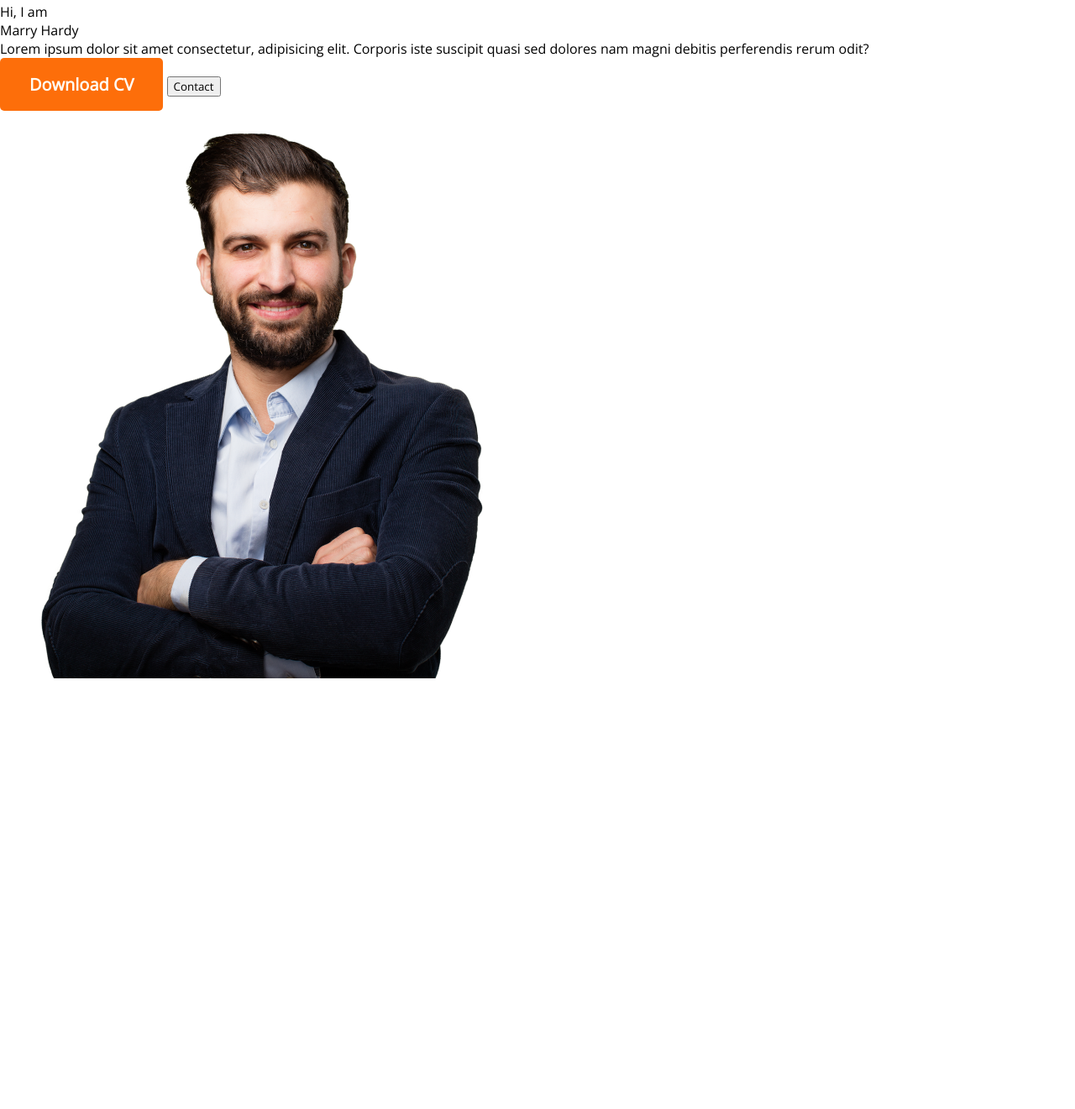
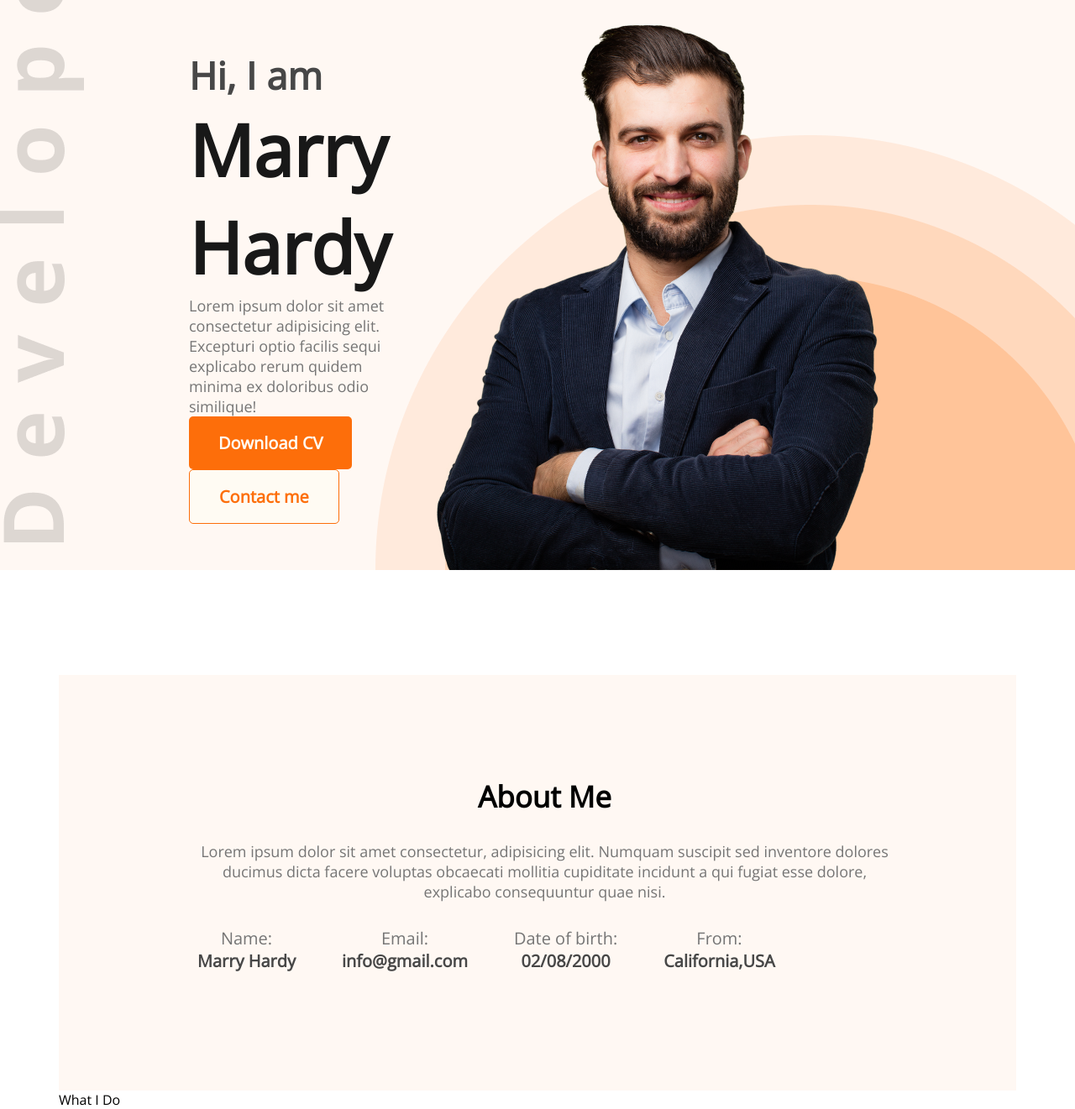
Before and after one commit to Fuad-221b/Tazin, a plain HTML site: page index.html in a window 1280 px wide. Shown: the part 200-1521 px from the top of the page at 84% size. Before the commit the page ends 1013 px from the top, so only its background shows below. Drawn offline with nearby package versions, Linux system fonts and the light colour scheme.

Commit message:
about me added

```diff
--- a/index.html
+++ b/index.html
@@ -22,16 +22,43 @@
     </nav>
     <div class="intro">
         <div>
-            <p class="Hi">Hi, I am</p>
-            <p class="name">Marry Hardy</p>
-            <p class="description">Lorem ipsum dolor sit amet consectetur, adipisicing elit. Corporis iste suscipit quasi sed dolores nam magni debitis perferendis rerum odit?</p>
+            <p class="hi">Hi, I am</p>
+            <p class="f-name">Marry Hardy</p>
+            <p class="general-text">Lorem ipsum dolor sit amet consectetur adipisicing elit. Excepturi optio facilis sequi explicabo rerum quidem minima ex doloribus odio similique!</p>
             <button class="btn-nav">Download CV</button>
-            <button>Contact</button>
+            <button class="btn-contact">Contact me</button>
         </div>
-        <img src="images/hardy.png" alt="hardy">
+        <img src="images/hardy.png" alt="my-photo">
     </div>
   </header>
-  <main></main>
+  <main>
+    <section class="about">
+        <p class="a-m">About Me</p>
+        <p class="general-text"> Lorem ipsum dolor sit amet consectetur, adipisicing elit. Numquam suscipit sed inventore dolores ducimus dicta facere voluptas obcaecati mollitia cupiditate incidunt a qui fugiat esse dolore, explicabo consequuntur quae nisi.</p>
+        <div class="info">
+            <div>
+                <p class="same">Name:</p>
+                <p class="sameA">Marry Hardy</p>
+            </div>
+            <div>
+                <p class="same">Email:</p>
+                <p class="sameA">info@gmail.com</p>
+            </div>
+            <div>
+                <p class="same">Date of birth:</p>
+                <p class="sameA">02/08/2000</p>
+            </div>
+            <div>
+                <p class="same">From:</p>
+                <p class="sameA">California,USA</p>
+            </div>
+        </div>
+    </section>
+    <section class="what-i-do">
+        <p>What I Do</p>
+    </section>
+    <section class="summary-of-resume"></section>
+  </main>
   <footer></footer>
 </body>
 </html>
--- a/portfolio.css
+++ b/portfolio.css
@@ -1,6 +1,13 @@
 *{
     font-family:'open sans';
     margin:0;
+}
+
+header{
+    background: #FFF8F3;
+    background-image: url('images/header_bg.png'), url('images/developer.png');
+    background-repeat: no-repeat;
+    background-position: bottom right, left;
 }
 
 /* Nav styles */
@@ -19,7 +26,6 @@ nav li{
     margin:20px;
     list-style: none;
 }
-
 .orange-text{
     color: #FD6E0A;
 }
@@ -40,3 +46,66 @@ nav li{
     border-radius: 5px;
     padding: 18px 35px;
 }
+.intro{
+    display: flex;
+    margin: 0 225px;
+    align-items: center;
+
+}
+.hi{
+    font-weight: 600;
+    font-size: 45px;
+    color: #474747;
+}
+.f-name{
+    font-weight: 700;
+    font-size: 85px;
+    color: #181818;
+}
+.general-text{
+    font-size: 18px;
+    color: #757575;
+}
+.btn-contact{
+    /* same as btn-nav */
+    font-size: 20px;
+    font-weight: 700;
+    color:#FD6E0A ;
+    background-color: #FFFBF3;
+    border:1px solid #FD6E0A;
+    border-radius: 5px;
+    padding: 18px 35px;
+}
+
+/* main section styles */
+main{
+    width:1140px;
+    margin:0 auto;
+}
+.about{
+    text-align: center;
+    margin-top:125px;
+    background: #FFF8F3;
+    padding:121px 148px 141px 165px;
+}
+.a-m{
+    font-weight: 700;
+    font-size: 35px;
+    margin-bottom:30px;
+}
+.same{
+    font-size: 20px;
+    text-align: center;
+    color: #757575;
+}
+.sameA{
+    font-weight: 700;
+    font-size: 20px;
+    color: #474747;
+}
+.info{
+    margin-top:30px;
+    display:flex;
+    gap:55px;
+    text-align: center;
+}
```
